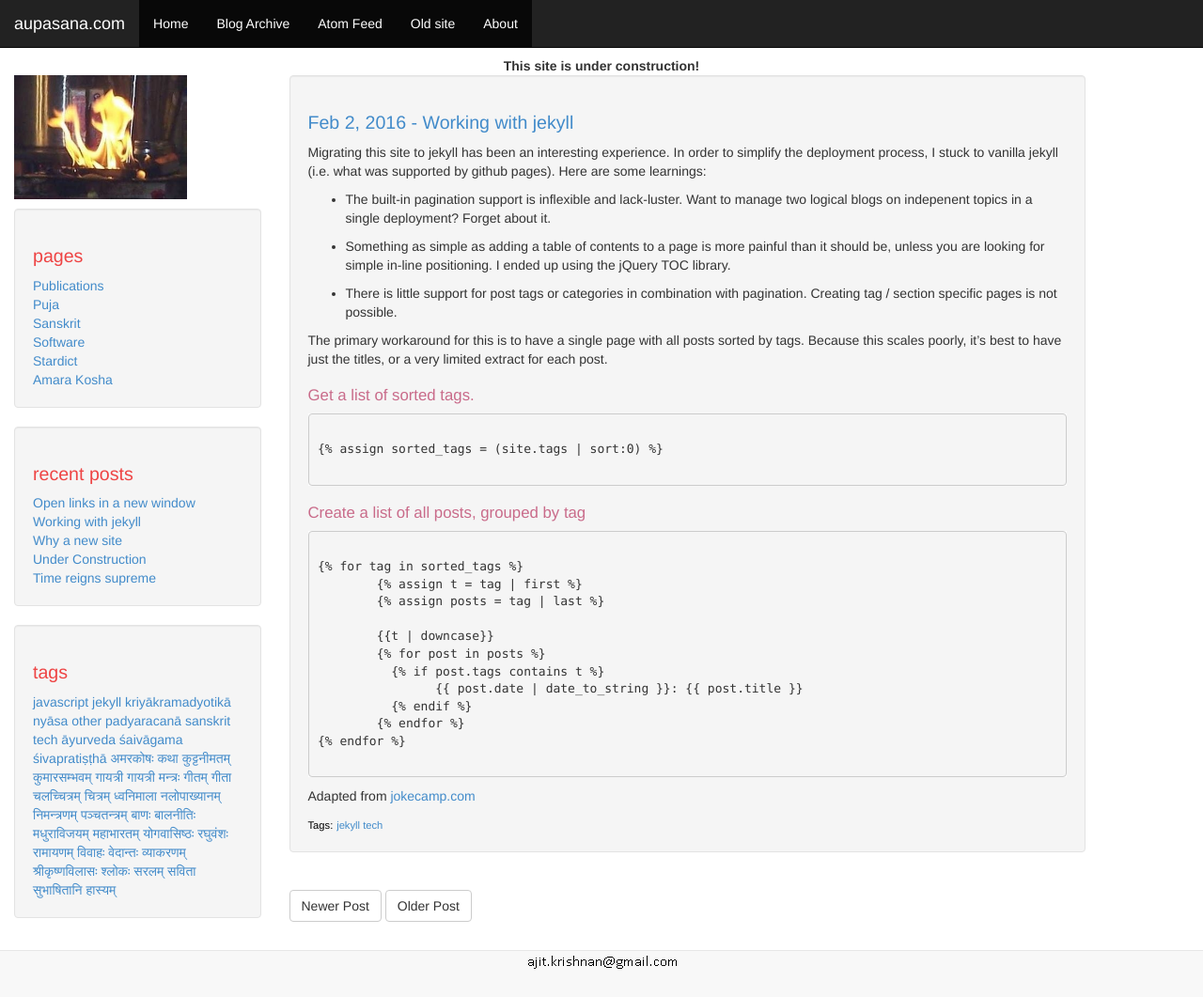
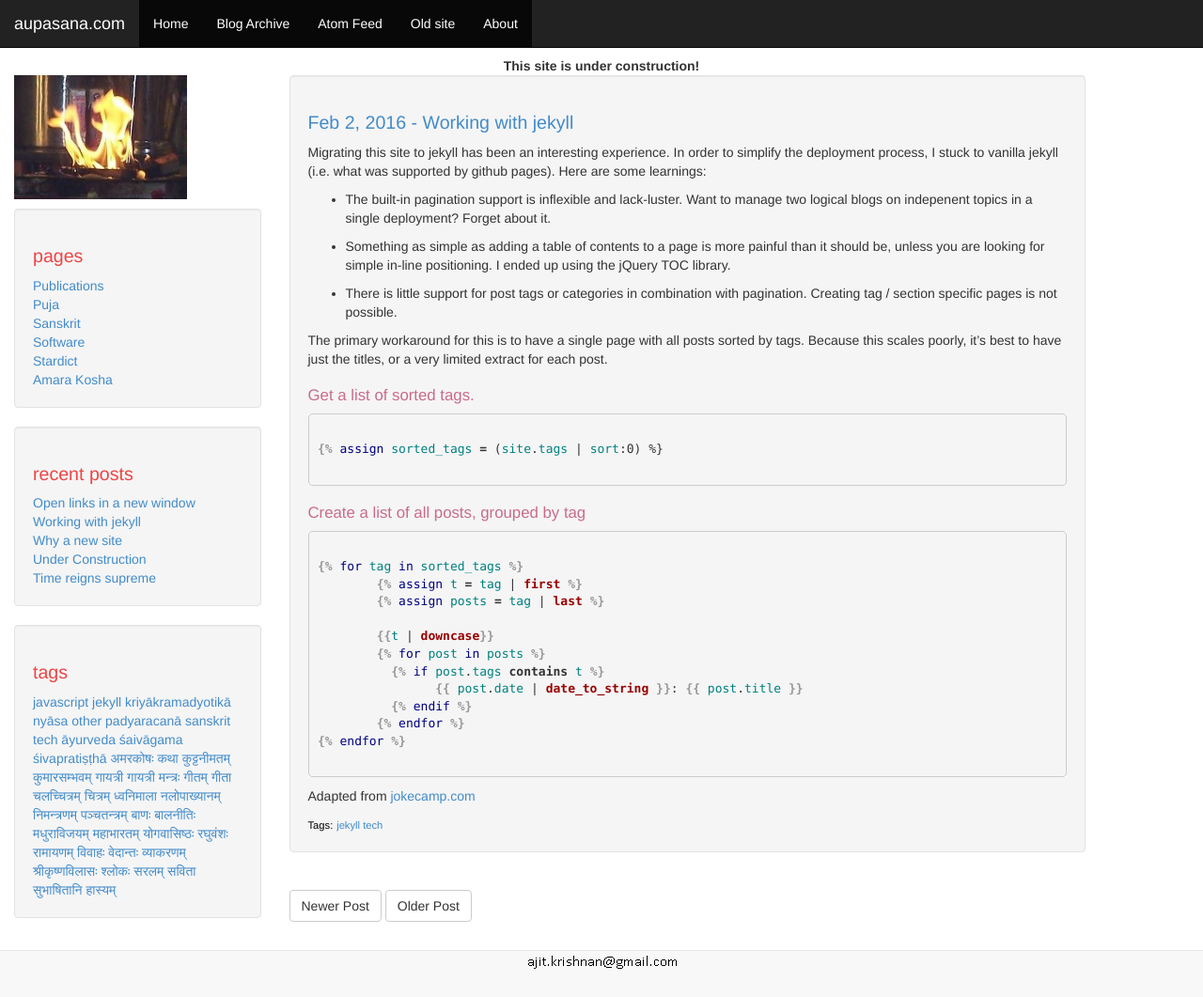
Before and after one commit to aupasana/aupasana.github.io, a Jekyll site: the page built from _posts/2016-02-02-working-with-jekyll.md, in a window 1280 px wide and 1061 px high. Shown: the whole window at 94% size. Built offline with Jekyll 4.4.1, drawn with Linux system fonts in a browser that asks for light colours; comment, search, counter and statistics services are not loaded.

Commit message:
Update post: liquid syntax highlighting

```diff
--- a/_posts/2016-02-02-working-with-jekyll.md
+++ b/_posts/2016-02-02-working-with-jekyll.md
@@ -30,13 +30,13 @@ for each post.
 
 ## Get a list of sorted tags.
 
-{% highlight html %} {% raw %}
+{% highlight liquid %} {% raw %}
 {% assign sorted_tags = (site.tags | sort:0) %}
 {% endraw %} {% endhighlight %}
 
 ## Create a list of all posts, grouped by tag
 
-{% highlight html %} {% raw %}
+{% highlight liquid %} {% raw %}
 {% for tag in sorted_tags %}
 	{% assign t = tag | first %}
 	{% assign posts = tag | last %}
```
